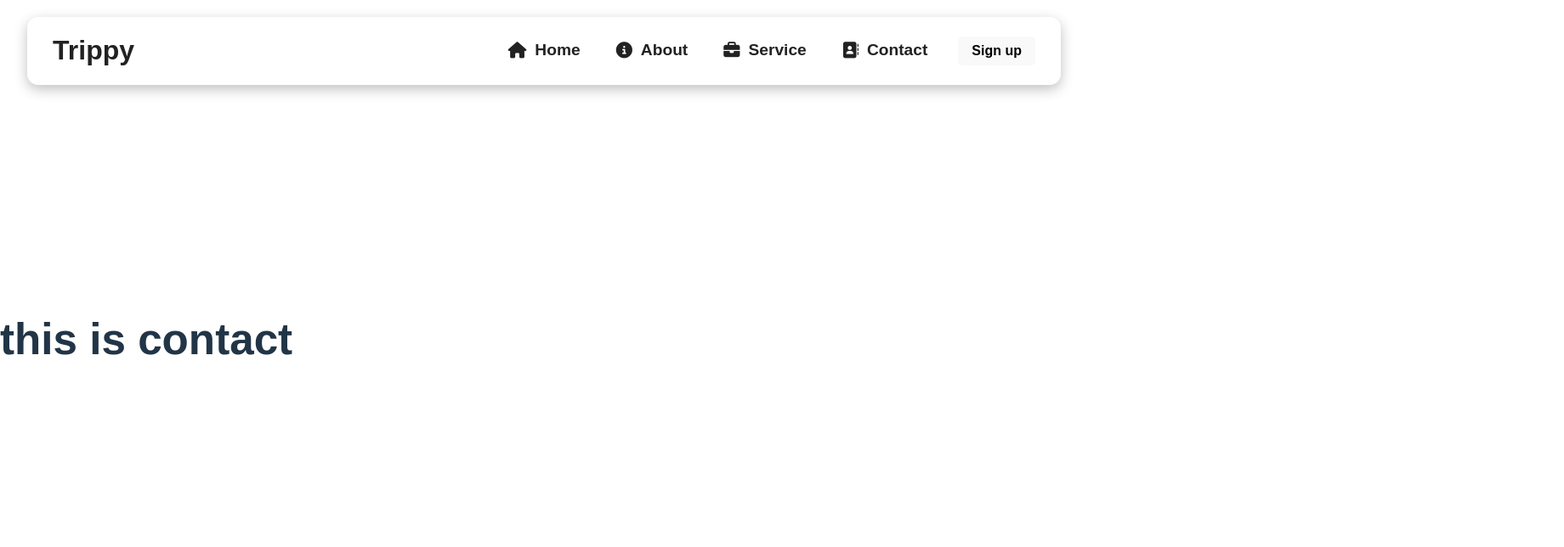
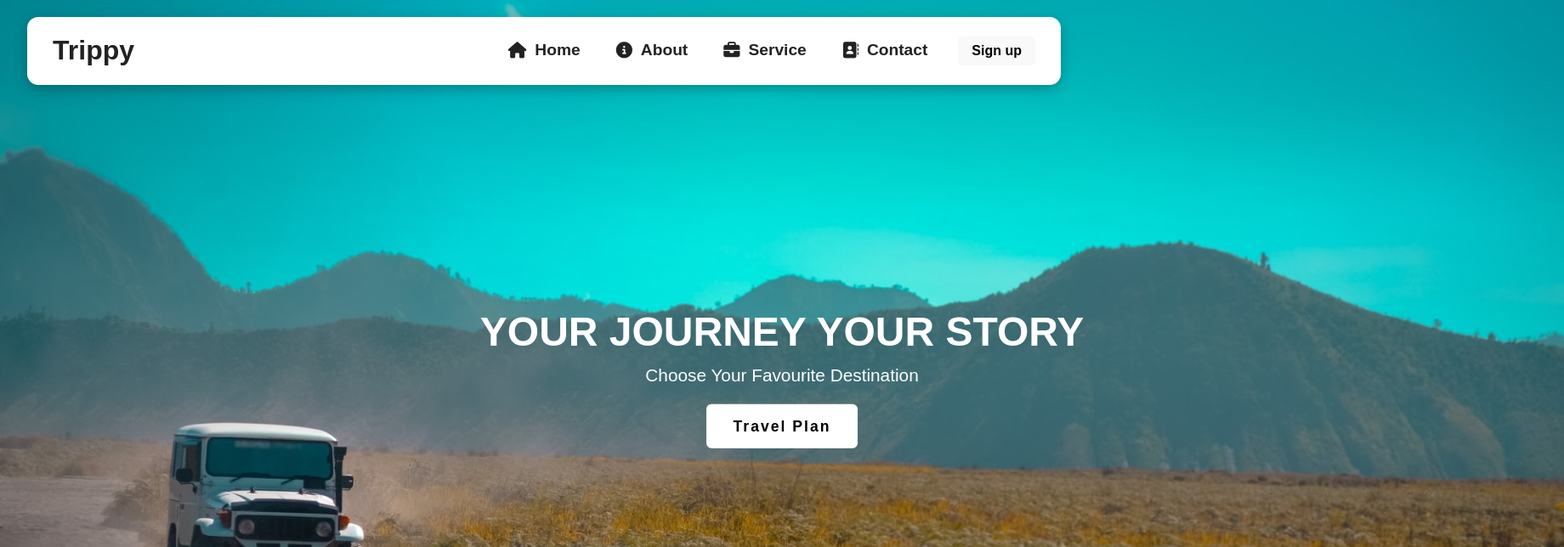
Before and after one commit to HarisShahnawaz/TravelWebsite, a React (Vite) app: page /contact in a window 1280 px wide. Shown: the top 644 px of the page at 85% size, 1840 px wide, since content can reach past the window. Built offline with nearby package versions, Linux system fonts and the light colour scheme.

Commit message:
Edit multiple files for creating pages

```diff
--- a/src/components/Hero.css
+++ b/src/components/Hero.css
@@ -0,0 +1,55 @@
+.hero {
+  width: 230vh;
+  height: 100vh;
+  position: relative;
+}
+img {
+  width: 100%;
+  height: 100%;
+  object-fit: cover;
+}
+.hero-text {
+  position: absolute;
+  top: 55%;
+  left: 50%;
+  transform: translate(-50%, -50%);
+  width: 100%;
+}
+.hero-text h1 {
+  font-size: 3rem;
+  font-weight: 800;
+  background: #fff;
+  -webkit-background-clip: text;
+  background-clip: text;
+  -webkit-text-fill-color: transparent;
+}
+.hero-text p {
+  font-size: 1.3rem;
+  color: #fff;
+  padding: 0.5rem 0 2rem 0;
+}
+.hero-text .show {
+  text-decoration: none;
+  background: #fff;
+  padding: 1rem 2rem;
+  border-radius: 6px;
+  font-size: 1.1rem;
+  font-weight: bold;
+  letter-spacing: 2px;
+  color: black;
+}
+
+@media screen and (max-width: 555px) {
+  .hero-text h1 {
+    padding: 10px 20px;
+  }
+  .hero-text p {
+    font-size: 1.1rem;
+    padding: 0 0 2rem 0;
+  }
+  .hero-text .show {
+    padding: 0.6rem 1.1rem;
+    border-radius: 6px;
+    font-size: 1rem;
+  }
+}
--- a/src/components/Hero.jsx
+++ b/src/components/Hero.jsx
@@ -1,7 +1,21 @@
 import React from "react";
 import "./Hero.css";
-function Hero() {
-  return <></>;
+
+function Hero(props) {
+  return (
+    <>
+      <div className={props.cName}>
+        <img src={props.heroimg} alt="Hero-img" />
+        <div className="hero-text">
+          <h1>{props.title}</h1>
+          <p>{props.text}</p>
+          <a href={props.url} className={props.btnClass}>
+            {props.buttonText}
+          </a>
+        </div>
+      </div>
+    </>
+  );
 }
 
 export default Hero;
--- a/src/components/NavbarStyles.css
+++ b/src/components/NavbarStyles.css
@@ -1,4 +1,5 @@
 .NavBarItems {
+  background-color: #fff;
   position: fixed; /* ← pins it to top */
   top: 20px; /* ← small gap from top edge */
   left: 50%; /* ← centers horizontally */
--- a/src/routes/About.jsx
+++ b/src/routes/About.jsx
@@ -1,10 +1,21 @@
 import React from "react";
 import Navbar from "../components/Navbar";
+import Hero from "../components/Hero";
+import img12 from "../assets/12.jpg";
+
 function About() {
   return (
     <>
       <Navbar />
-      <h1>this is about</h1>
+      <Hero
+        cName="hero"
+        heroimg={img12}
+        title="YOUR JOURNEY YOUR STORY"
+        text="Choose Your Favourite Destination"
+        buttonText="Travel Plan"
+        url="/"
+        btnClass="show"
+      />
     </>
   );
 }
--- a/src/routes/Contact.jsx
+++ b/src/routes/Contact.jsx
@@ -1,10 +1,21 @@
 import React from "react";
 import Navbar from "../components/Navbar";
+import Hero from "../components/Hero";
+import img12 from "../assets/12.jpg";
+
 function Contact() {
   return (
     <>
       <Navbar />
-      <h1>this is contact</h1>
+      <Hero
+        cName="hero"
+        heroimg={img12}
+        title="YOUR JOURNEY YOUR STORY"
+        text="Choose Your Favourite Destination"
+        buttonText="Travel Plan"
+        url="/"
+        btnClass="show"
+      />
     </>
   );
 }
--- a/src/routes/Home.jsx
+++ b/src/routes/Home.jsx
@@ -1,10 +1,20 @@
 import React from "react";
 import Navbar from "../components/Navbar";
+import Hero from "../components/Hero";
+import img12 from "../assets/12.jpg";
 function Home() {
   return (
     <>
       <Navbar />
-      <h1>this is home</h1>
+      <Hero
+        cName="hero"
+        heroimg={img12}
+        title="YOUR JOURNEY YOUR STORY"
+        text="Choose Your Favourite Destination"
+        buttonText="Travel Plan"
+        url="/"
+        btnClass="show"
+      />
     </>
   );
 }
--- a/src/routes/Service.jsx
+++ b/src/routes/Service.jsx
@@ -1,10 +1,21 @@
 import React from "react";
 import Navbar from "../components/Navbar";
+import Hero from "../components/Hero";
+import img12 from "../assets/12.jpg";
+
 function Service() {
   return (
     <>
       <Navbar />
-      <h1>this is service</h1>
+      <Hero
+        cName="hero"
+        heroimg={img12}
+        title="YOUR JOURNEY YOUR STORY"
+        text="Choose Your Favourite Destination"
+        buttonText="Travel Plan"
+        url="/"
+        btnClass="show"
+      />
     </>
   );
 }
```
